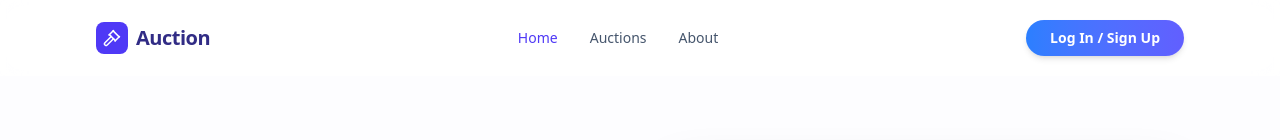
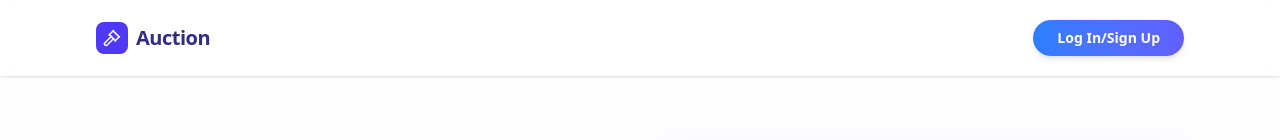
Before and after one commit to Devit-rai/Devit-Rai-Auction-Platform, a React (Vite) app in the folder client/: page / in a window 1280 px wide. Shown: the top 140 px of the page. Built offline with nearby package versions, Linux system fonts and the light colour scheme; grey boxes are pictures that could not be loaded.

Commit message:
Fix the bugs and remove

```diff
--- a/client/src/pages/landing/Landing.jsx
+++ b/client/src/pages/landing/Landing.jsx
@@ -1,16 +1,6 @@
 import React, { useState, useEffect } from "react";
 import { useNavigate } from "react-router-dom";
-import {
-  Gavel,
-  ShieldCheck,
-  Globe,
-  Headset,
-  UserPlus,
-  Trophy,
-  LogOut,
-  ChevronRight,
-  Heart,
-} from "lucide-react";
+import { Gavel, UserPlus, Trophy, ChevronRight } from "lucide-react";
 
 const Landing = () => {
   const navigate = useNavigate();
@@ -47,8 +37,8 @@ const Landing = () => {
 
   return (
     <div className="min-h-screen bg-[#FDFDFF] text-slate-900 font-sans">
-      {/* --- Navigation --- */}
-      <nav className="flex items-center justify-between px-6 lg:px-24 py-5 bg-white/70 backdrop-blur-md sticky top-0 z-50">
+      {/* Navigation Bar */}
+      <nav className="flex items-center justify-between px-6 lg:px-24 py-5 bg-white/70 backdrop-blur-md sticky top-0 z-50 shadow-sm">
         <div
           className="flex items-center gap-2 cursor-pointer"
           onClick={() => navigate("/")}
@@ -61,26 +51,12 @@ const Landing = () => {
           </span>
         </div>
 
-        <div className="hidden md:flex items-center gap-8 text-sm font-medium text-slate-600">
-          <a href="/" className="text-indigo-600">
-            Home
-          </a>
-          <a href="#auctions" className="hover:text-indigo-600 transition">
-            Auctions
-          </a>
-          <a href="#about" className="hover:text-indigo-600 transition">
-            About
-          </a>
-        </div>
-
-        <div className="flex items-center gap-4">
-          <button
-            onClick={handleAuthAction}
-            className="bg-gradient-to-r from-blue-500 to-indigo-500 text-white px-6 py-2 rounded-full text-sm font-semibold shadow-md hover:opacity-90 transition"
-          >
-            Log In / Sign Up
-          </button>
-        </div>
+        <button
+          onClick={() => navigate("/login")}
+          className="bg-gradient-to-r from-blue-500 to-indigo-500 text-white px-6 py-2 rounded-full text-sm font-semibold shadow-md hover:opacity-90 transition"
+        >
+          Log In/Sign Up
+        </button>
       </nav>
 
       {/* --- Hero Section --- */}
```
